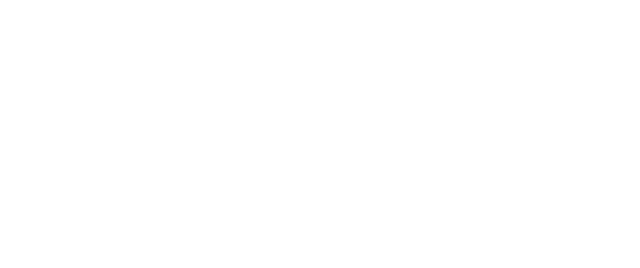
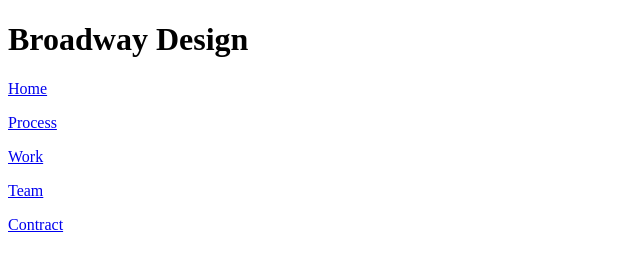
Before and after one commit to srwhitney19/broadway, a plain HTML site: page index.html in a window 1280 px wide. Shown: the whole page, without its empty margins (0-640 px from the left). Drawn offline with Linux system fonts and the light colour scheme.

Commit message:
broadway html.

```diff
--- a/index.html
+++ b/index.html
@@ -7,5 +7,18 @@
   </head>
   <body>
 
+<!-- Header -->
+
+    <header class="header">
+      <h1>Broadway Design</h1>
+        <p><a href="#">Home</a></p>
+        <p><a href="#">Process</a></p>
+        <p><a href="#">Work</a></p>
+        <p><a href="#">Team</a></p>
+        <p><a href="#">Contract</a></p>
+    </header>
+
+<!-- Process Section -->
+
   </body>
 </html>
```
